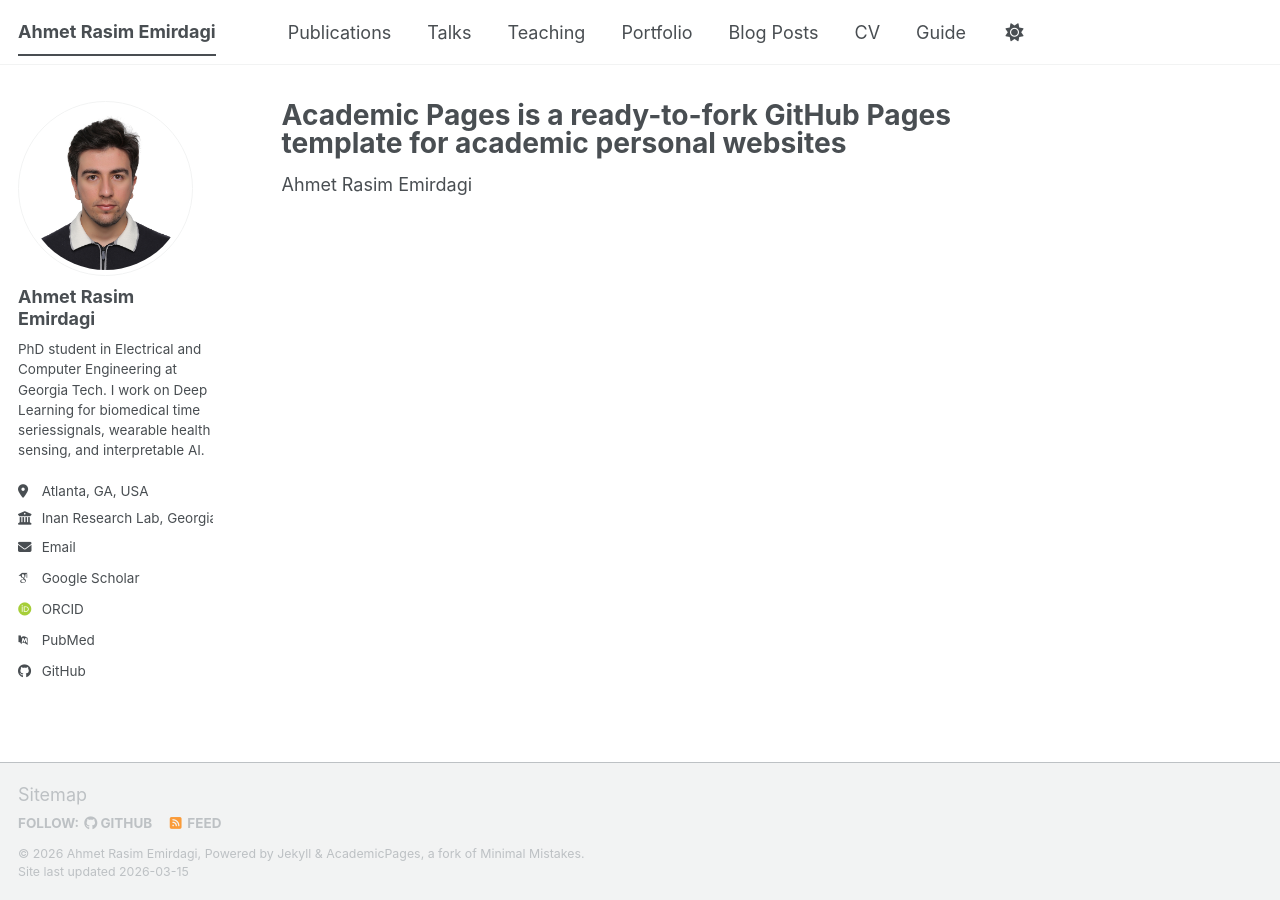
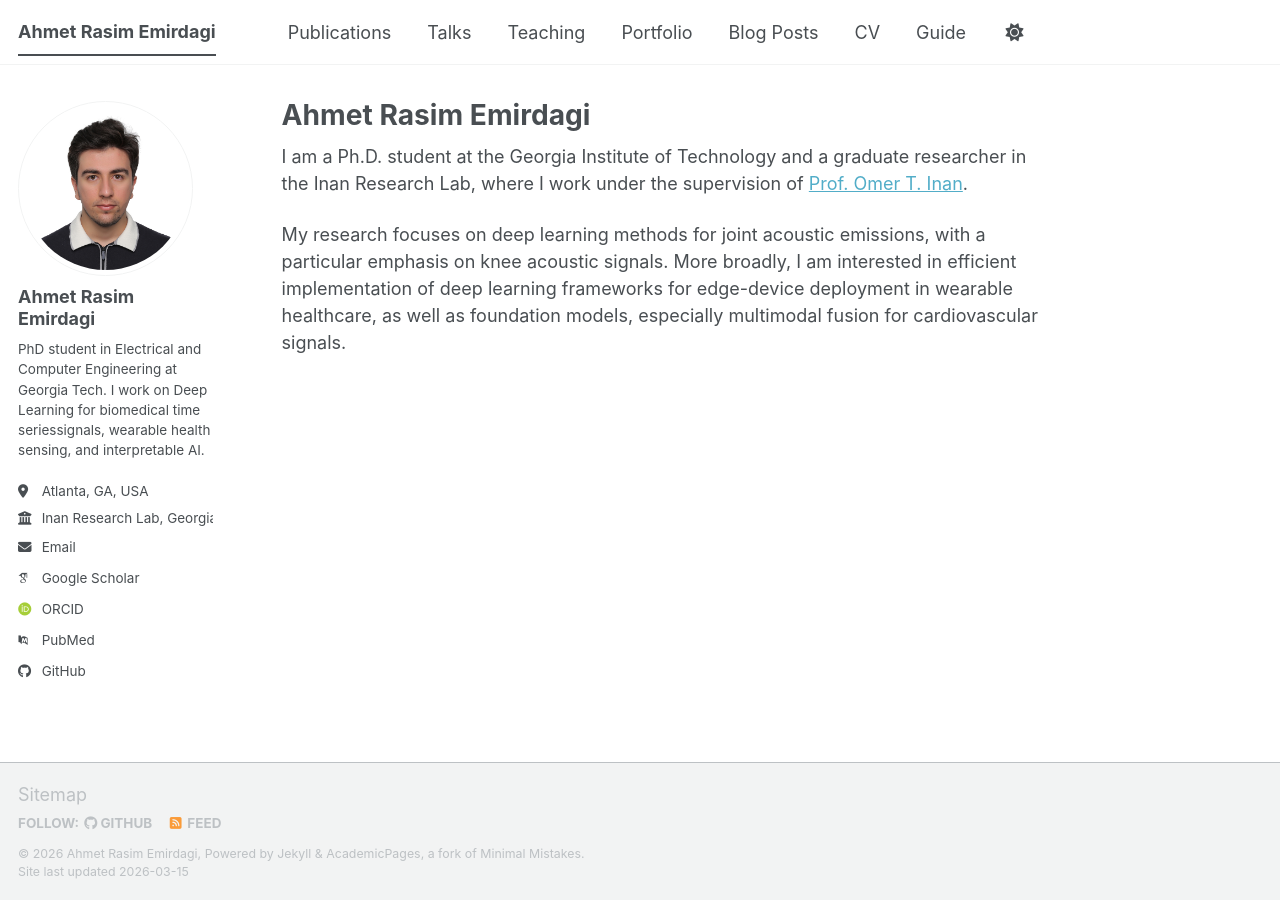
Before and after one commit to ahmetemirdagi/ahmetemirdagi.github.io, a Jekyll site: the page built from _pages/about.md, in a window 1280 px wide. Built offline with Jekyll 4.4.1, drawn with Linux system fonts in a browser that asks for light colours; some web fonts are replaced; a script bundle is joined from its source files by our own code; library files that are not in the unit come from our copies.

```diff
--- a/_pages/about.md
+++ b/_pages/about.md
@@ -1,10 +1,12 @@
 ---
 permalink: /
-title: "Academic Pages is a ready-to-fork GitHub Pages template for academic personal websites"
+title: "Ahmet Rasim Emirdagi"
 author_profile: true
 redirect_from:
   - /about/
   - /about.html
 ---
 
-Ahmet Rasim Emirdagi
+I am a Ph.D. student at the Georgia Institute of Technology and a graduate researcher in the Inan Research Lab, where I work under the supervision of [Prof. Omer T. Inan](https://ece.gatech.edu/directory/omer-t-inan).
+
+My research focuses on deep learning methods for joint acoustic emissions, with a particular emphasis on knee acoustic signals. More broadly, I am interested in efficient implementation of deep learning frameworks for edge-device deployment in wearable healthcare, as well as foundation models, especially multimodal fusion for cardiovascular signals.
```
